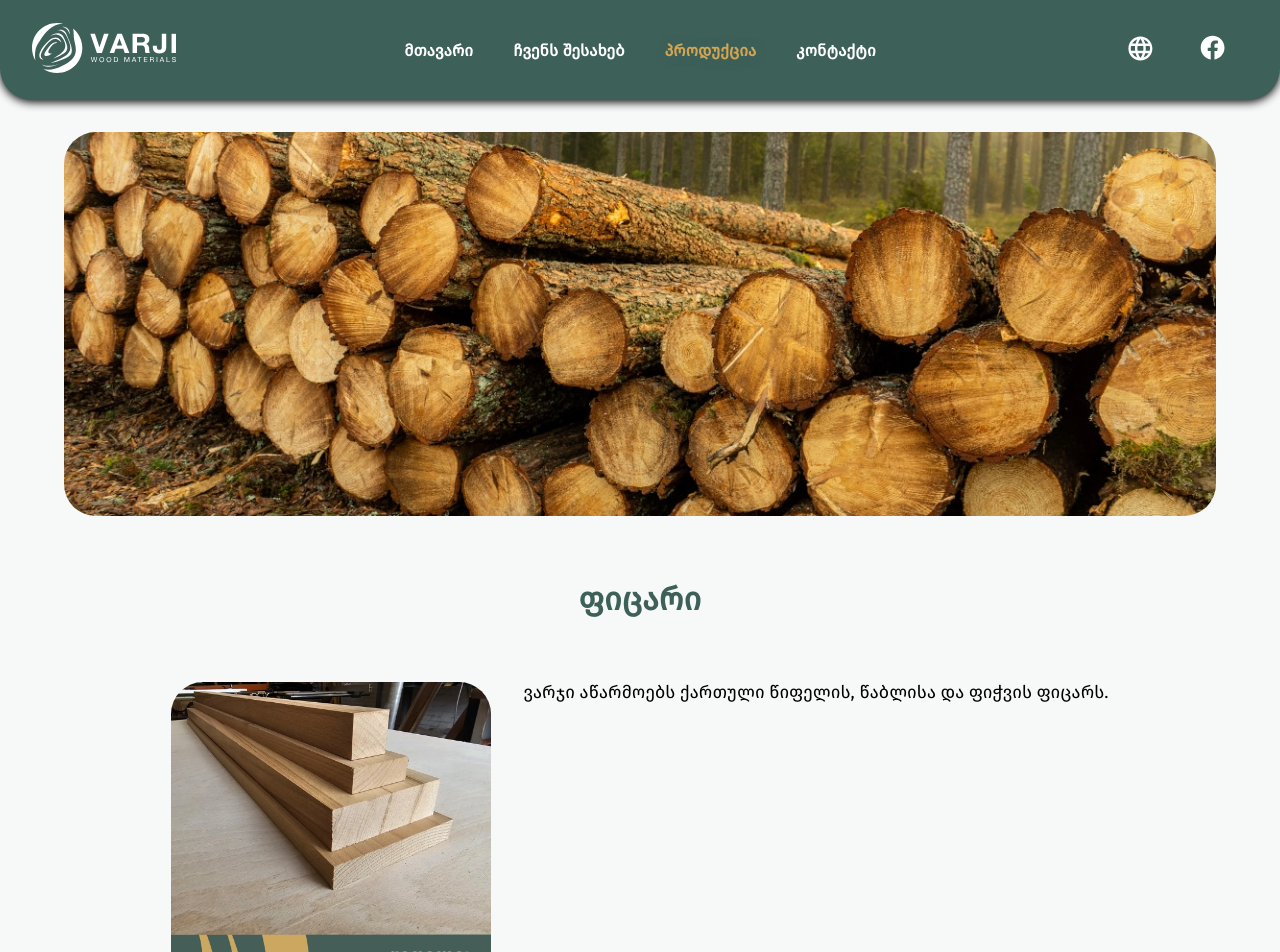
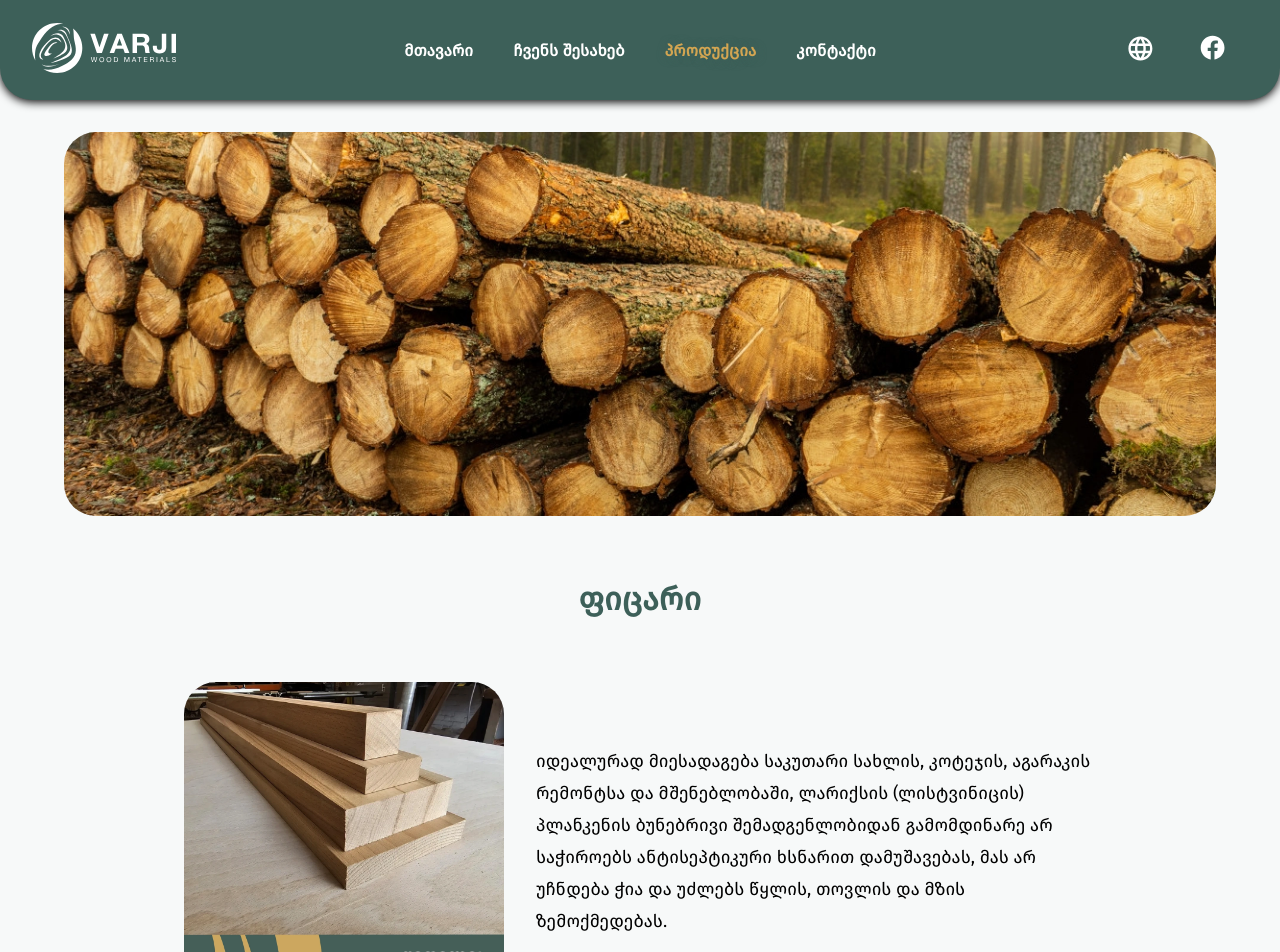
Before and after one commit to Sintax-Georgia/varji, a React (Vite) app: page /products/1 in a window 1280 px wide. Shown: the top 952 px of the page. Built offline with nearby package versions, Linux system fonts and the light colour scheme.

Commit message:
updating contact info

```diff
--- a/src/i18next.jsx
+++ b/src/i18next.jsx
@@ -26,13 +26,20 @@ i18next.use(initReactI18next).init({
           heading7: "Table Surface",
         },
         productDescription: {
-          descr1: "plank",
-          descr2: "furniture panels",
-          descr3: "wooden steps",
-          descr4: "massive parquet",
-          descr5: "twolayer parquet",
-          descr6: "biquette",
-          descr7: "table surfaces",
+          descr1:
+            "It’s ideally suits repairing and constructing of uour estate,, cottage or country house. Due to the natural composition of larix (Listvinitsa) planks, it does not need to be treated with an antiseptic solution, it does not develop worms and is resistant to the effects of water, snow and sunlight.",
+          descr2:
+            "Ideal for finishing the interior walls and ceilings of your home, cottage and country house, the panel has a unique structure and beauty. Due to its natural composition, the wooden panel does not need to be treated with an antiseptic solution, it is not affected by wood rodents and harmful insects.",
+          descr3:
+            "Varji produces wooden steps of the highest quality and any design. They are made to order from Georgian oak, pine, chestnut and beech. Georgian products manufactured by Varji are exported to various countries in Europe and Asia.",
+          descr4:
+            "Massive parquet is ideal for decorating the floor of your own house, cottage, country house. Parquet has a unique structure and beauty. Due to the natural composition of the massive larch parquet, it does not need to be treated with an antiseptic solution, it is not affected by wood rodents and harmful insects. Moisture content of products does not exceed 12%.",
+          descr5:
+            "Massive parquet is ideal for decorating the floor of your own house, cottage, country house. Parquet has a unique structure and beauty. Due to the natural composition of the massive larch parquet, it does not need to be treated with an antiseptic solution, it is not affected by wood rodents and harmful insects. Moisture content of products does not exceed 12%.",
+          descr6:
+            "Fuel briquettes are made by pressing oak and beech dust and sawdust. Due to its high density, briquettes burn longer than firewood. 1 ton of fuel briquettes replaces five cubic meters of dry firewood. During the burning of 1000 kg of fuel briquettes, the same amount of thermal energy is generated as when burning 1600 kg of firewood, 478 cubic meters of gas, and 500 liters of fuel.",
+          descr7:
+            "The Varji company produces high-quality and custom-made table tops of any design. It is made from Georgian oak, pine, chestnut and beech. Georgian products manufactured by Varji are exported to various countries in Europe and Asia.",
         },
       },
       partners: {
@@ -76,7 +83,7 @@ i18next.use(initReactI18next).init({
           link4: "Contact",
         },
         list: {
-          item1: "Address: 27 str Varji,0179",
+          item1: "Address: სოფელი ქვემო არანისი მე-13 ქუჩა N14",
           item2: "Phone: +995 597 91 10 60",
           item3: "E-mail: wood@varji.ge",
         },
@@ -95,7 +102,7 @@ i18next.use(initReactI18next).init({
       },
       about: {
         heading: "ჩვენს შესახებ",
-        text: "ავეჯის მწარმოებელი კომპანია ვარჯი 25 წელია წარმატებით მოღვაწეობს საქართველოში. კომპანიის საავეჯე და სამშენებლო ხის მასალები ქართული კაკლის, მუხის, წაბლისა და წიფელას ბაზაზე მზადდება. 1999 წლიდან, ვარჯი აქცენტს მაღალ ხარისხზე აკეთებს, შედეგად პროდუქცია სრულად აკმაყოფილებს ევროპისა და აზიის ბაზრის მოთხოვნებს და კომპანია ექსპორტს სხვადასხვა ქვეყნებში ეწევა.",
+        text: "კომპანია ვარჯი საავეჯე და სამშენებლო ხის მასალების მწარმოებელი ქართული ბრენდია. ვარჯი ხის მასალას აწარმოებს ქართული კაკლის, მუხის, წაბლისა და წიფელას ბაზაზე.  25 წლიანი გამოცდილებით კომპანია აქცენტს მასალების უმაღლეს ხარისხზე აკეთებს, შედეგად პროდუქცია სრულად აკმაყოფილებს ევროპისა და აზიის ბაზრის მოთხოვნებს.",
         button: "მეტის ნახვა",
       },
       productDetails: {
@@ -109,13 +116,20 @@ i18next.use(initReactI18next).init({
           heading7: "მაგიდის ზედაპირი",
         },
         productDescription: {
-          descr1: "ვარჯი აწარმოებს ქართული წიფელის, წაბლისა და ფიჭვის ფიცარს.",
-          descr2: "ვარჯი აწარმოებს ქართული წიფელის, წაბლისა და ფიჭვის ფიცარს.",
-          descr3: "ვარჯი აწარმოებს ქართული წიფელის, წაბლისა და ფიჭვის ფიცარს.",
-          descr4: "ვარჯი აწარმოებს ქართული წიფელის, წაბლისა და ფიჭვის ფიცარს.",
-          descr5: "ვარჯი აწარმოებს ქართული წიფელის, წაბლისა და ფიჭვის ფიცარს.",
-          descr6: "ვარჯი აწარმოებს ქართული წიფელის, წაბლისა და ფიჭვის ფიცარს.",
-          descr7: "ვარჯი აწარმოებს ქართული წიფელის, წაბლისა და ფიჭვის ფიცარს.",
+          descr1:
+            "იდეალურად მიესადაგება საკუთარი სახლის, კოტეჯის, აგარაკის რემონტსა და მშენებლობაში, ლარიქსის (ლისტვინიცის) პლანკენის ბუნებრივი შემადგენლობიდან გამომდინარე არ საჭიროებს ანტისეპტიკური ხსნარით დამუშავებას, მას არ უჩნდება ჭია და უძლებს წყლის, თოვლის და მზის ზემოქმედებას.",
+          descr2:
+            "იდეალურია საკუთარი სახლის, კოტეჯისა და აგარაკის ინტერიერის კედლებისა და ჭერის მოსაპირკეთებლად, პანელს გააჩნია უნიკალური სტრუქტურა და სილამაზე. ხის პანელი ბუნებრივი შემადგენლობიდან გამომდინარე არ საჭიროებს ანტისეპტიკური ხსნარით დამუშავებას, მას არ ეკარება ხის მღრღნელები და მავნე მწერები.",
+          descr3:
+            "კომპანია ვარჯი აწარმოებს უმაღლესი ხარისხის და ნებისმიერი დიზაინის ხის საფეხურებს შეკვეთით მზადდება ქართული მუხისგან, ფიჭვისგან, წაბლისა და წიფელისგან  ვარჯის წარმოებული ქართული პროდუქციის ექსპორტი ევროპისა და აზიის სხვადასხვა ქვეყნებში ხდება.",
+          descr4:
+            "მასიური პარკეტი იდეალურად მიესადაგება საკუთარი სახლის, კოტეჯის, აგარაკის იატაკის მოსაწყობად, პარკეტს გააჩნია უნიკალური სტრუქტურა და სილამაზე. ლარიქსის მასიური პარკეტის ბუნებრივი შემადგენლობიდან გამომდინარე არ საჭიროებს ანტისეპტიკური ხსნარით დამუშავებას, მას არ ეკარება ხის მღრღნელები და მავნე მწერები.მასიური პარკეტი დამუშავებულია ყველა ნორმის დაცვით, გამომშრალია თანამედროვე დანადგარებში. პროდუქციის ტენიანობა არ აღემატება 12%.",
+          descr5:
+            "მასიური პარკეტი იდეალურად მიესადაგება საკუთარი სახლის, კოტეჯის, აგარაკის იატაკის მოსაწყობად, პარკეტს გააჩნია უნიკალური სტრუქტურა და სილამაზე. ლარიქსის მასიური პარკეტის ბუნებრივი შემადგენლობიდან გამომდინარე არ საჭიროებს ანტისეპტიკური ხსნარით დამუშავებას, მას არ ეკარება ხის მღრღნელები და მავნე მწერები.მასიური პარკეტი დამუშავებულია ყველა ნორმის დაცვით, გამომშრალია თანამედროვე დანადგარებში. პროდუქციის ტენიანობა არ აღემატება 12%.",
+          descr6:
+            "საწვავი ბრიკეტი იქმნება მუხისა და წიფელის მტვრისა და ნახერხის დაპრესვით. მაღალი სიმკვრივის გამო ბრიკეტის წვა უფრო დიდ ხანს გრძელდება ვიდრე შეშის. 1 ტონა საწვავის ბრიკეტი ანაცვლებს ხუთ კუბურ მეტრ მშრალ შეშას. 1000 კგ საწვავი ბრიკეტების დაწვის დროს წარმოიქმნება იგივე რაოდენობის თერმული ენერგია, რაც 1600 კგ შეშის, 478 კუბური მეტრი გაზის, 500 ლიტრი საწვავის დაწვისას.",
+          descr7:
+            "კომპანია ვარჯი აწარმოებს უმაღლესი ხარისხის და ნებისმიერი დიზაინის მაგიდის ზედაპირებს შეკვეთით. მზადდება ქართული მუხისგან, ფიჭვისგან, წაბლისა და წიფელისგან  ვარჯის წარმოებული ქართული პროდუქციის ექსპორტი ევროპისა და აზიის სხვადასხვა ქვეყნებში ხდება.",
         },
       },
       partners: {
@@ -159,7 +173,7 @@ i18next.use(initReactI18next).init({
           link4: "კონტაქტი",
         },
         list: {
-          item1: "მისამართი: 27 str Varji,0179",
+          item1: "მისამართი: სოფელი ქვემო არანისი მე-13 ქუჩა N14",
           item2: "ტელეფონი: +995 597 91 10 60",
           item3: "მეილი: wood@varji.ge",
         },
--- a/src/pages/Product/ProductDetails.module.css
+++ b/src/pages/Product/ProductDetails.module.css
@@ -32,6 +32,8 @@
 .productText {
   font-size: 1.1rem;
   min-width: 20rem;
+  max-width: 35rem;
+  line-height: 2rem;
 }
 .productImgContainer {
   display: flex;
@@ -52,7 +54,8 @@
 .imagesContainer {
   display: flex;
   justify-content: center;
-  flex-wrap: wrap;
+  /* flex-wrap: wrap; */
+  align-items: center;
   gap: 2rem;
 }
 
--- a/src/pages/contactPage/ContactPage.jsx
+++ b/src/pages/contactPage/ContactPage.jsx
@@ -42,7 +42,7 @@ function ContactPage() {
         </a>
       ),
       heading: "მისამართი",
-      text: "28 Ananuri Highway",
+      text: "დუშეთი, დაბა ჟინვალი. სოფელი ქვემო არანისი მე-13 ქუჩა N14",
       id: 3,
     },
     {
```
Also changed, not shown: src/pages/contactPage/map/Map.jsx (+28 -20 lines).
